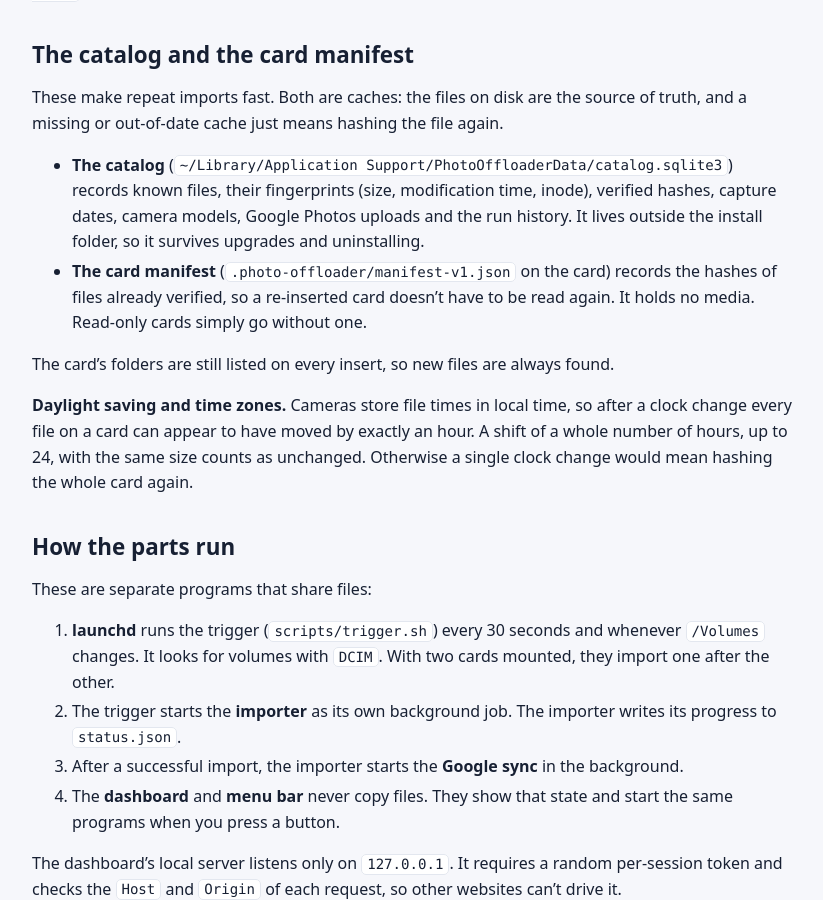
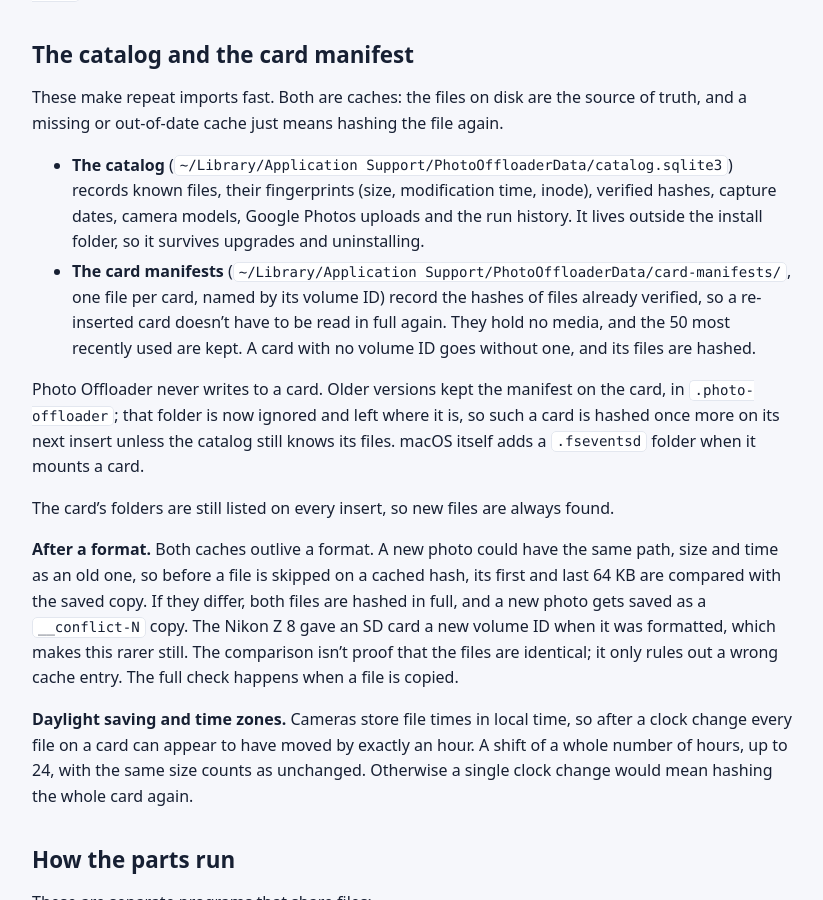
Before and after one commit to devturner/photo_offloader, a Jekyll site: the page built from docs/how-it-works.md, in a window 1280 px wide and 900 px high, scrolled down 1804 px. Shown: the whole window, without its empty margins (228-1051 px from the left). Built offline with Jekyll 4.4.1, drawn with Linux system fonts in a browser that asks for light colours; our own code applies the rules of GitHub Pages for plain Markdown files.

Commit message:
Document that the tool no longer writes to cards
Co-Authored-By: Claude Opus 5.5 <noreply@anthropic.com>

```diff
--- a/docs/how-it-works.md
+++ b/docs/how-it-works.md
@@ -75,11 +75,24 @@ missing or out-of-date cache just means hashing the file again.
   files, their fingerprints (size, modification time, inode), verified hashes, capture dates,
   camera models, Google Photos uploads and the run history. It lives outside the install folder, so
   it survives upgrades and uninstalling.
-- **The card manifest** (`.photo-offloader/manifest-v1.json` on the card) records the hashes of files
-  already verified, so a re-inserted card doesn't have to be read again. It holds no media. Read-only
-  cards simply go without one.
+- **The card manifests** (`~/Library/Application Support/PhotoOffloaderData/card-manifests/`, one file
+  per card, named by its volume ID) record the hashes of files already verified, so a re-inserted card
+  doesn't have to be read in full again. They hold no media, and the 50 most recently used are kept.
+  A card with no volume ID goes without one, and its files are hashed.
+
+Photo Offloader never writes to a card. Older versions kept the manifest on the card, in
+`.photo-offloader`; that folder is now ignored and left where it is, so such a card is hashed once more
+on its next insert unless the catalog still knows its files. macOS itself adds a `.fseventsd` folder
+when it mounts a card.
 
 The card's folders are still listed on every insert, so new files are always found.
+
+**After a format.** Both caches outlive a format. A new photo could have the same path, size and time
+as an old one, so before a file is skipped on a cached hash, its first and last 64 KB are compared with
+the saved copy. If they differ, both files are hashed in full, and a new photo gets saved as a
+`__conflict-N` copy. The Nikon Z 8 gave an SD card a new volume ID when it was formatted, which makes
+this rarer still. The comparison isn't proof that the files are identical; it only rules out a wrong
+cache entry. The full check happens when a file is copied.
 
 **Daylight saving and time zones.** Cameras store file times in local time, so after a clock change
 every file on a card can appear to have moved by exactly an hour. A shift of a whole number of hours,
```
Also changed, not shown: CLAUDE.md (+4 -2 lines), CHANGELOG.md.
